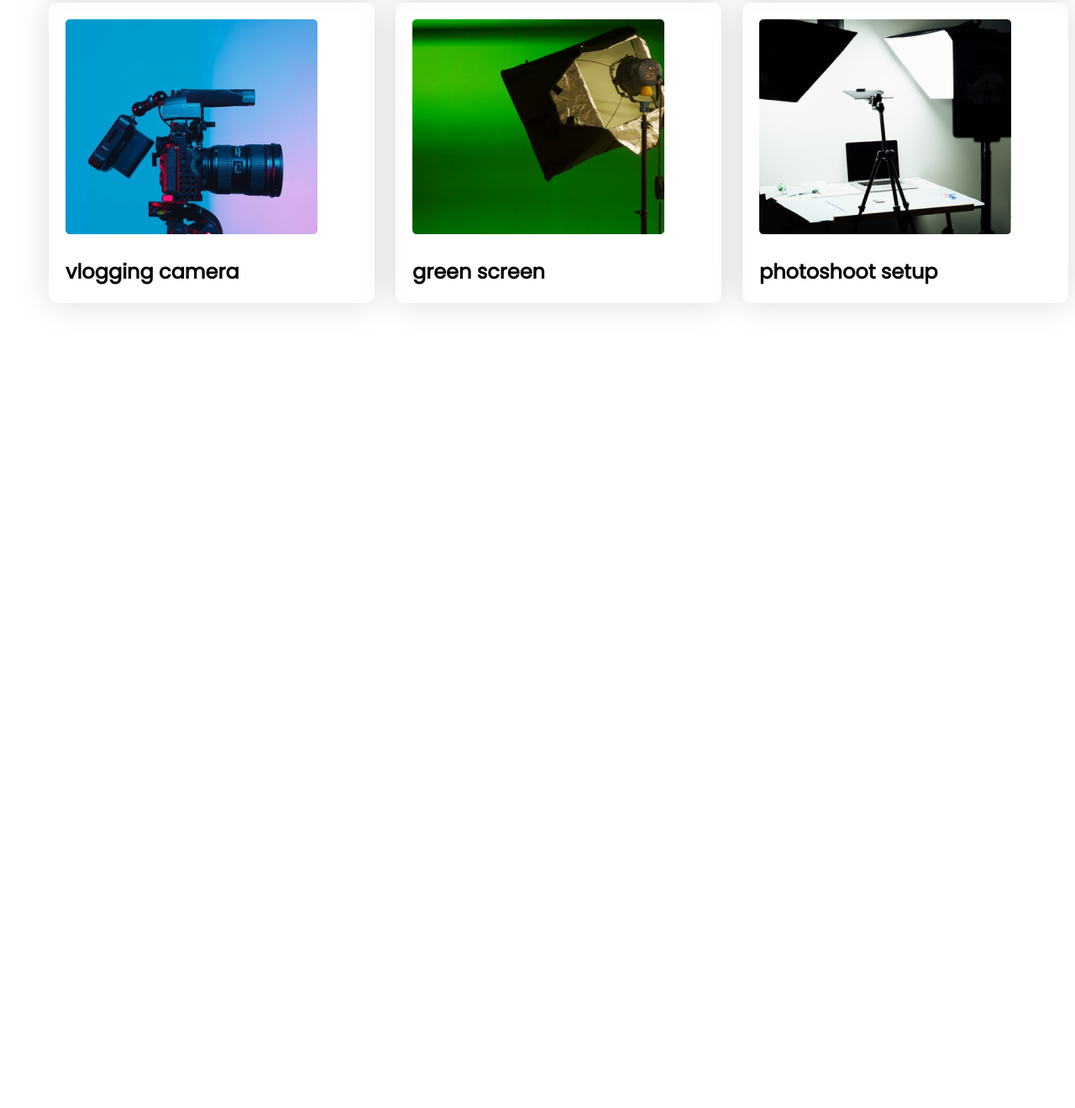
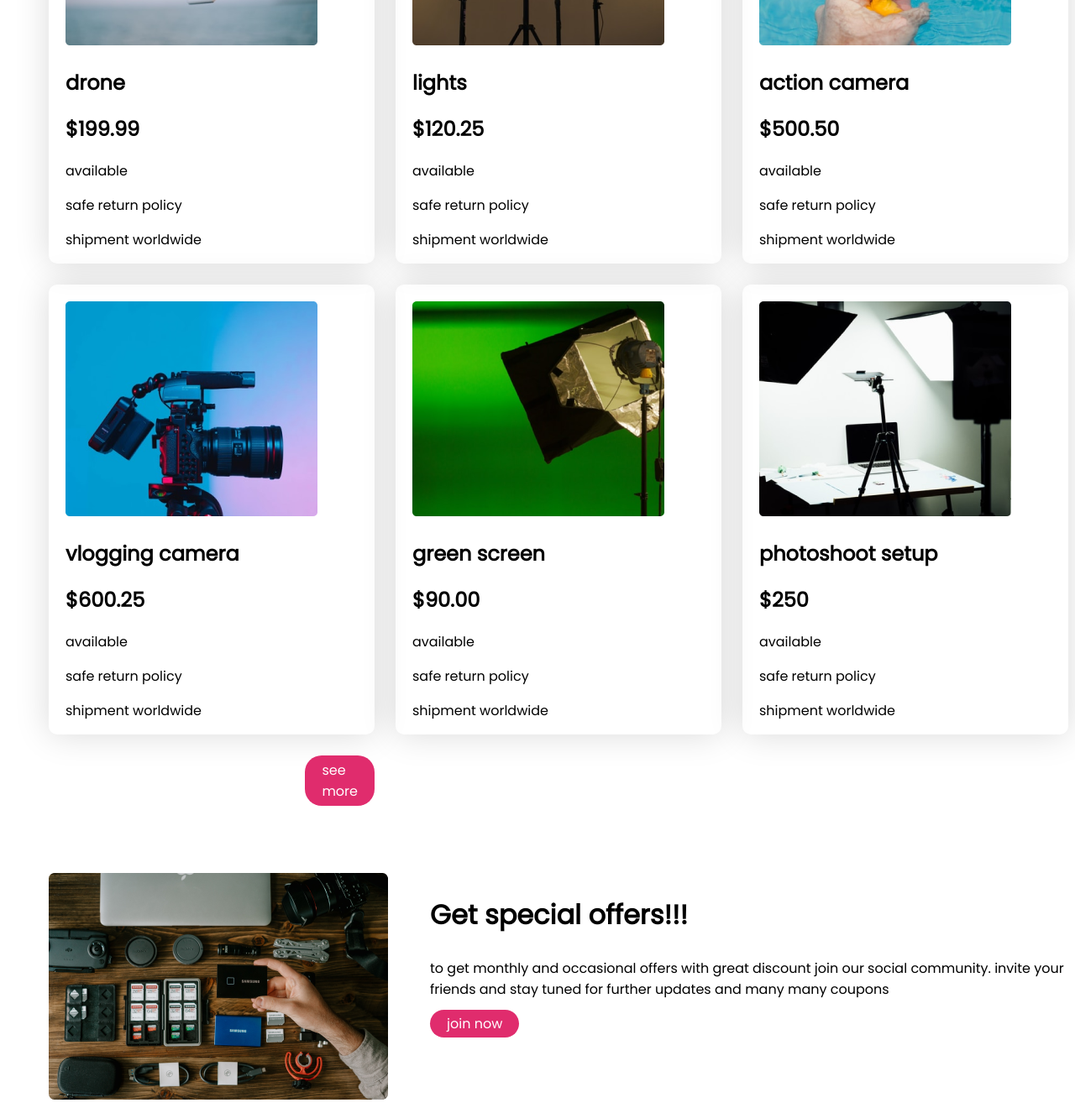
Before and after one commit to blue9kamrul/gear-influencer-k, a plain HTML site: page index.html in a window 1280 px wide. Shown: the part 1429-2749 px from the top of the page at 84% size. Before the commit the page ends 1823 px from the top, so only its background shows below. Drawn offline with Linux system fonts and the light colour scheme.

Commit message:
sixtypercent

```diff
--- a/index.html
+++ b/index.html
@@ -6,7 +6,9 @@
     <meta http-equiv="X-UA-Compatible" content="IE=edge">
     <meta name="viewport" content="width=device-width, initial-scale=1.0">
     <title>gear-influencer-k</title>
+    <!-- stylesheet -->
     <link rel="stylesheet" href="style.css">
+    <!-- fonts style -->
     <link rel="preconnect" href="https://fonts.googleapis.com">
     <link rel="preconnect" href="https://fonts.gstatic.com" crossorigin>
     <link href="https://fonts.googleapis.com/css2?family=Poppins&family=Roboto&display=swap" rel="stylesheet">
@@ -32,6 +34,7 @@
                 </a>
             </div>
             <div class="half-width">
+                <!-- image-banner -->
                 <img src="images/main-camera.png" alt="picture of a camera">
             </div>
 
@@ -44,38 +47,100 @@
         <div>
             <h2 class="mid-heading">Popoular collection</h2>
         </div>
-        <div class="midbox">
+        <section class="midbox">
+            <!-- product-list -->
 
             <div class="product"><img src="images/airpod.png" alt="">
                 <h2>airpod</h2>
+                <h2>$100.00</h2>
+                <p>available</p>
+                <p>safe return policy</p>
+                <p>shipment worldwide</p>
             </div>
             <div class="product"><img src="images/mic.png" alt="">
                 <h2>mic</h2>
+                <h2>$50.60</h2>
+                <p>available</p>
+                <p>safe return policy</p>
+                <p>shipment worldwide</p>
             </div>
             <div class="product"><img src="images/tripod.png" alt="">
                 <h2>flex tripod</h2>
+                <h2>$80.50</h2>
+                <p>available</p>
+                <p>safe return policy</p>
+                <p>shipment worldwide</p>
             </div>
             <div class="product"><img src="images/drone.png" alt="">
                 <h2>drone</h2>
+                <h2>$199.99</h2>
+                <p>available</p>
+                <p>safe return policy</p>
+                <p>shipment worldwide</p>
             </div>
             <div class="product"><img src="images/lights.png" alt="">
                 <h2>lights</h2>
+                <h2>$120.25</h2>
+                <p>available</p>
+                <p>safe return policy</p>
+                <p>shipment worldwide</p>
             </div>
             <div class="product"><img src="images/action.png" alt="">
                 <h2>action camera</h2>
+                <h2>$500.50</h2>
+                <p>available</p>
+                <p>safe return policy</p>
+                <p>shipment worldwide</p>
             </div>
             <div class="product"><img src="images/camera.png" alt="">
                 <h2>vlogging camera</h2>
+                <h2>$600.25</h2>
+                <p>available</p>
+                <p>safe return policy</p>
+                <p>shipment worldwide</p>
             </div>
             <div class="product"><img src="images/single-light.png" alt="">
                 <h2>green screen</h2>
+                <h2>$90.00</h2>
+                <p>available</p>
+                <p>safe return policy</p>
+                <p>shipment worldwide</p>
             </div>
             <div class="product"></img><img src="images/setup.png" alt="">
                 <h2>photoshoot setup</h2>
+                <h2>$250</h2>
+                <p>available</p>
+                <p>safe return policy</p>
+                <p>shipment worldwide</p>
             </div>
+            <!-- seemore-button -->
+            <a target="_blank" id="seemore-button" class="button-style" href="google.com">see more</a>
+        </section>
+    </main>
+    <!-------------
+         extra bonus section \
+        ------------->
+    <section>
+        <div class="last-section">
+            <img src="images/gear.png" alt="">
         </div>
-    </main>
-    </div>
+        <div class="last-section">
+            <h2 id="bottom-header">Get special offers!!!</h2>
+            <p>to get monthly and occasional offers with great discount join our social community. invite your friends
+                and stay tuned for further updates and many many coupons </p>
+            <a target="_blank" class="button-style" href="google.com">join now</a>
+        </div>
+    </section>
+    <!------------------
+         footer -------------
+        -->
+    <footer>
+        <div class="footer-style">
+            <h3>influencer products</h3>
+            <p>copyright 2022 influencer products</p>
+            <p>all rights reserved</p>
+        </div>
+    </footer>
 
 
 </body>
--- a/style.css
+++ b/style.css
@@ -14,7 +14,7 @@ body{
 -------------- */
 section{
     display: flex;
-    margin-bottom: 100px;
+    margin-bottom: 80px;
 }
 .top-heading{
     margin-top: 50px;
@@ -61,3 +61,23 @@ section{
     box-shadow: 0px 0px 40px rgba(0, 0, 0, 0.15);
     border-radius: 10px;
 }
+#seemore-button{
+    justify-content: end;
+    margin-left: 80%;
+}
+/*----------------
+ bonus-extra-section
+---------------- */
+#bottom-header{
+    font-size: 2em;
+}
+.last-section{
+    margin-left: 50px;
+}
+.footer-style{
+    text-align: center;
+    color: white;
+    background-color: black;
+    padding-top: 35px;
+    padding-bottom: 15PX;
+}
```
